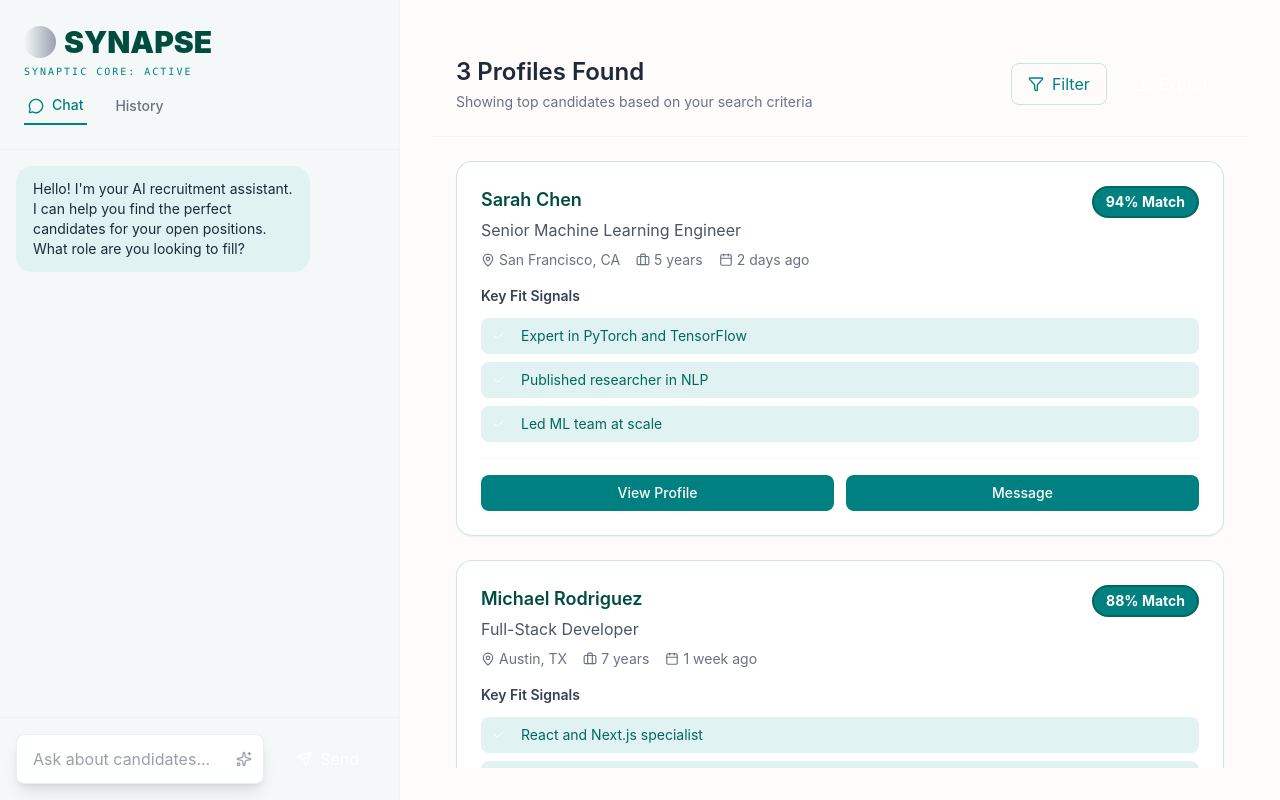
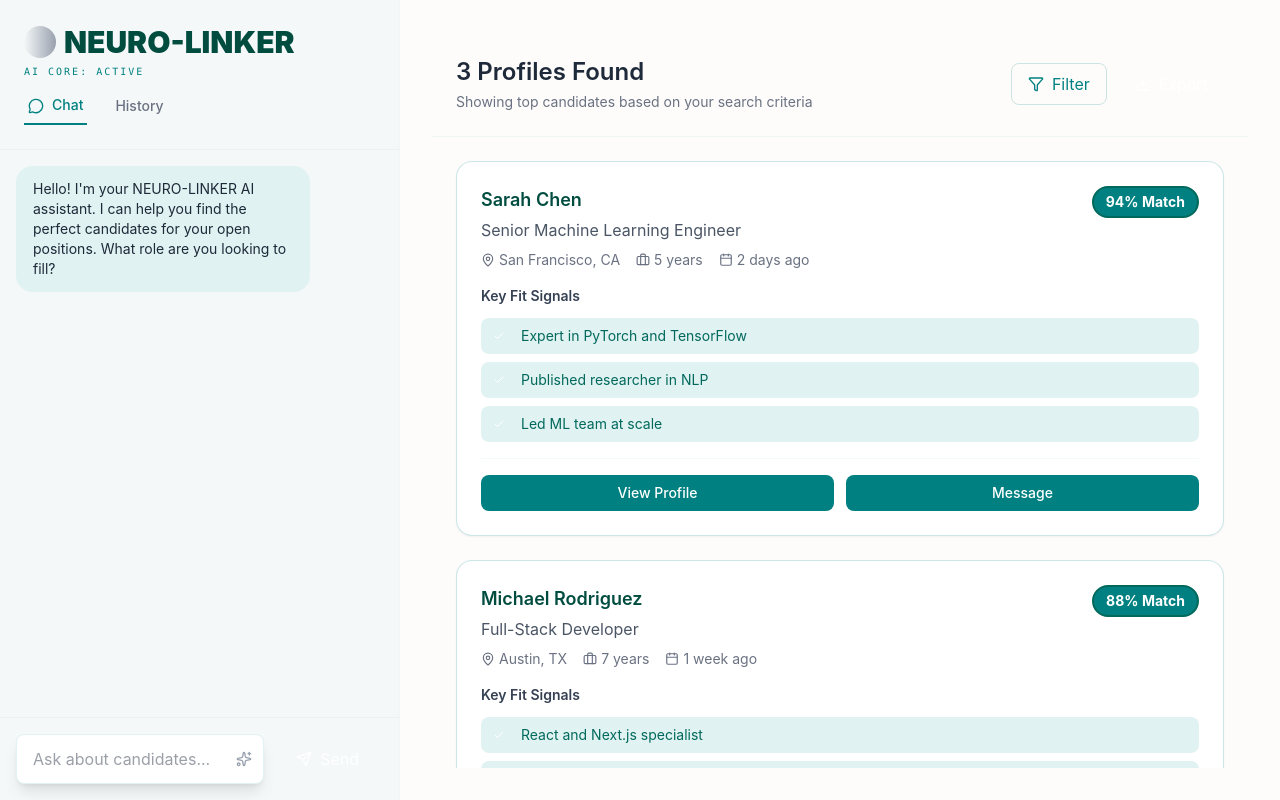
Before and after one commit to Chandann-23/Neuro-Linker, a Next.js app in the folder frontend/: page / in a window 1280 px wide. Built offline with nearby package versions, Linux system fonts and the light colour scheme.

Commit message:
revert: change branding back to Neuro-Linker and fix API endpoint

```diff
--- a/frontend/package.json
+++ b/frontend/package.json
@@ -1,5 +1,5 @@
 {
-  "name": "frontend",
+  "name": "neuro-linker-frontend",
   "version": "0.1.0",
   "private": true,
   "scripts": {
--- a/frontend/src/app/layout.tsx
+++ b/frontend/src/app/layout.tsx
@@ -14,8 +14,8 @@ const geistMono = Geist_Mono({
 });
 
 export const metadata: Metadata = {
-  title: "SYNAPSE - Enterprise AI Recruitment",
-  description: "Medical-grade AI recruitment platform",
+  title: "NEURO-LINKER - Enterprise AI Recruitment",
+  description: "Production-grade AI recruitment platform",
 };
 
 export default function RootLayout({
--- a/frontend/src/components/AgentPanel.tsx
+++ b/frontend/src/components/AgentPanel.tsx
@@ -16,7 +16,7 @@ export function AgentPanel() {
     {
       id: '1',
       type: 'ai',
-      content: 'Hello! I\'m your AI recruitment assistant. I can help you find the perfect candidates for your open positions. What role are you looking to fill?',
+      content: 'Hello! I\'m your NEURO-LINKER AI assistant. I can help you find the perfect candidates for your open positions. What role are you looking to fill?',
       timestamp: new Date()
     }
   ])
@@ -37,14 +37,15 @@ export function AgentPanel() {
       setIsLoading(true)
 
       try {
-        const response = await fetch(`${process.env.NEXT_PUBLIC_API_URL}/chat`, {
+        const response = await fetch(`${process.env.NEXT_PUBLIC_API_URL}/search`, {
           method: 'POST',
           headers: {
             'Content-Type': 'application/json',
           },
           body: JSON.stringify({
-            message: inputValue,
-            conversation_history: messages.slice(-5) // Send last 5 messages for context
+            query: inputValue,
+            top_k: 5,
+            alpha: 0.7
           })
         })
 
@@ -54,10 +55,18 @@ export function AgentPanel() {
 
         const data = await response.json()
 
+        // Format search results as AI response
+        const searchResults = Array.isArray(data) ? data : []
+        const responseText = searchResults.length > 0
+          ? `I found ${searchResults.length} candidates matching your query:\n\n${searchResults.map((result, index) =>
+              `${index + 1}. **${result.filename}** (Score: ${result.score.toFixed(2)})\n   ${result.content_preview}`
+            ).join('\n\n')}`
+          : 'I couldn\'t find any candidates matching your query. Please try different keywords.'
+
         const aiMessage: ChatMessage = {
           id: (Date.now() + 1).toString(),
           type: 'ai',
-          content: data.response || 'I\'m searching our database for qualified candidates. Let me analyze the requirements and find the best matches for you.',
+          content: responseText,
           timestamp: new Date()
         }
 
@@ -94,9 +103,9 @@ export function AgentPanel() {
         <div className="flex flex-col gap-1 mb-4">
           <div className="flex items-center space-x-2">
             <div className="w-8 h-8 rounded-full bg-gradient-to-r from-brand-teal to-gray-400"></div>
-            <h1 className="text-3xl font-black text-[#004D40]">SYNAPSE</h1>
+            <h1 className="text-3xl font-black text-[#004D40]">NEURO-LINKER</h1>
           </div>
-          <div className="text-[10px] tracking-[0.2em] font-mono text-[#008080]">SYNAPTIC CORE: ACTIVE</div>
+          <div className="text-[10px] tracking-[0.2em] font-mono text-[#008080]">AI CORE: ACTIVE</div>
         </div>
 
         {/* Tabs */}
```
